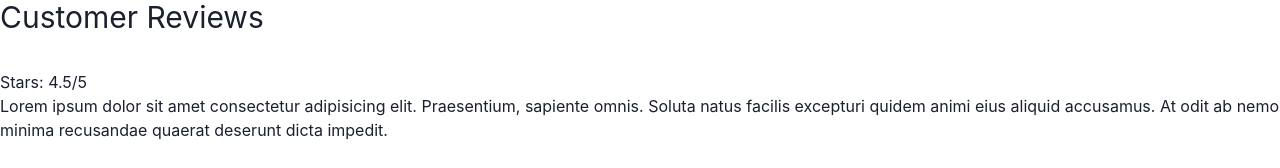
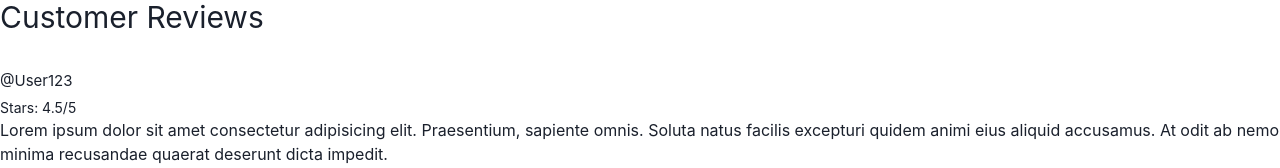
Before and after one commit to simple-codes22/NanoMart, a React (Vite) app: page /product/1 in a window 1280 px wide. Shown: the part 762-930 px from the top of the page. Built offline with nearby package versions, Linux system fonts and the light colour scheme.

Commit message:
Modify set-up for components

```diff
--- a/src/pages/Product.tsx
+++ b/src/pages/Product.tsx
@@ -87,7 +87,8 @@ const Product = () => {
             Customer Reviews
           </Text>
           <Box pb="30px">
-            <Box>Stars: 4.5/5</Box>
+            <Box pb='5px' fontSize='15px'>@User123</Box>
+            <Box fontSize='14px'>Stars: 4.5/5</Box>
             <Box>
               Lorem ipsum dolor sit amet consectetur adipisicing elit.
               Praesentium, sapiente omnis. Soluta natus facilis excepturi quidem
```
